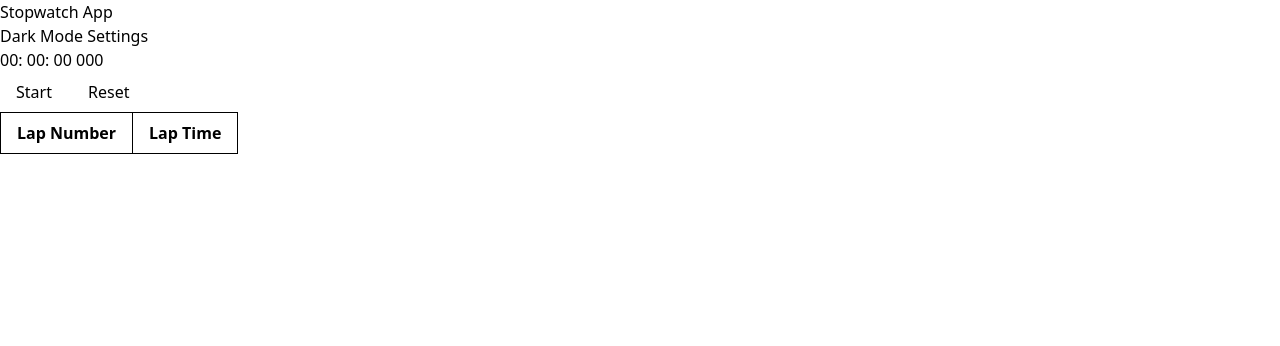
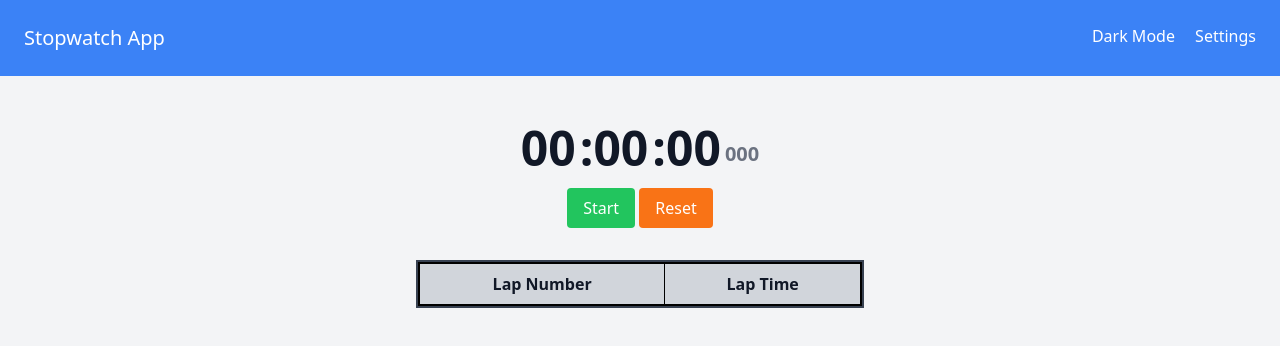
Before and after one commit to Daisy-15/PRODIGY-WD-02, a website: page index.html in a window 1280 px wide. Drawn offline with nearby package versions, Linux system fonts and the light colour scheme; files that its build step writes are made by us from their sources.

Commit message:
Add output.css to repository

```diff
--- a/index.html
+++ b/index.html
@@ -5,8 +5,8 @@
     <meta charset="UTF-8">
     <meta name="viewport" content="width=device-width, initial-scale=1.0">
     <title>Stopwatch</title>
-    <link href="./public/css/input.css" rel="stylesheet" type="text/css">
-    <link href="./public/css/output.css" rel="stylesheet" type="text/css">
+    <link href="/public/css/input.css" rel="stylesheet" type="text/css">
+    <link href="/public/css/output.css" rel="stylesheet" type="text/css">
 
 </head>
 
@@ -86,7 +86,7 @@
     </div>
 
 
-    <script src="./public/js/script.js"></script>
+    <script src="/public/js/script.js"></script>
 </body>
 
 </html>
```
Also changed, not shown: public/css/output.css (added), 1 other file.
